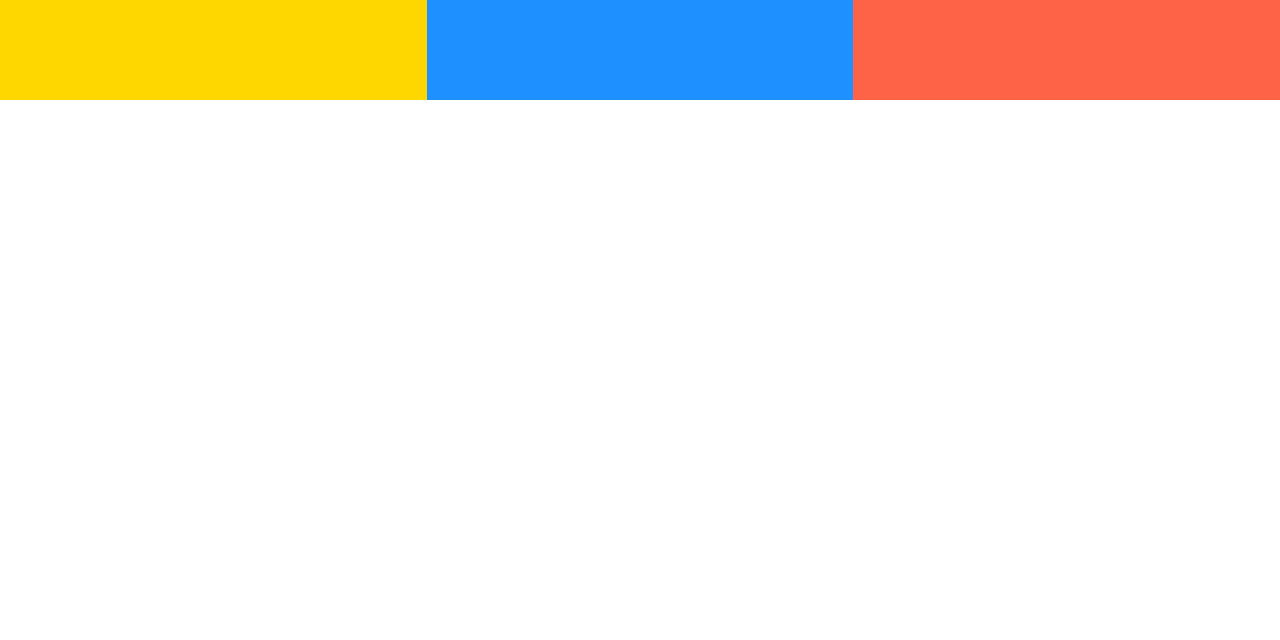
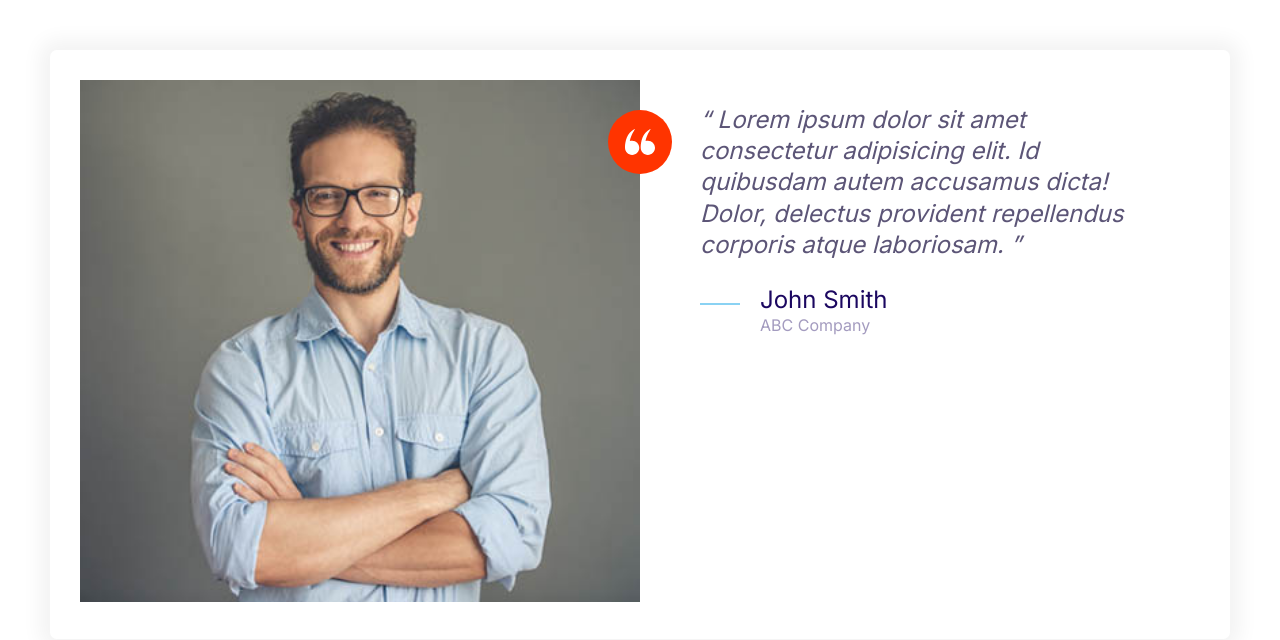
Before and after one commit to IversonLeizke/Moshfy, a plain HTML site: page index.html in a window 1280 px wide. Drawn offline with Linux system fonts and the light colour scheme.

Commit message:
testimonial definition

```diff
--- a/CSS/style.css
+++ b/CSS/style.css
@@ -165,8 +165,17 @@ a {
     height: 40px;
 }
 
+.icon--small {
+    width: 30px;
+    height: 30px;
+}
+
 .icon--primary {
     fill: var(--color-primary); /* fill is used just to change the color of SVG files */
+}
+
+.icon--white {
+    fill: #fff;
 }
 
 .icon-container {
@@ -177,6 +186,10 @@ a {
     display: inline-flex;
     justify-content: center;
     align-items: center;
+}
+
+.icon-container--accent {
+    background: var(--color-accent);
 }
 
 /* Buttons */
@@ -449,3 +462,34 @@ a {
         grid-template-columns: repeat(3, 1fr);
     }
 }
+
+/* Testimonials */
+
+.testimonial {
+    padding: 3rem;
+}
+
+.testimonial__image {
+    position: relative;
+}
+
+.testimonial__image > img {
+    width: 100%;
+}
+
+.testimonial__image > .icon-container {
+    position: absolute;
+    top: 3rem;
+    right: -32px;
+}
+
+@media screen and (min-width: 768px) {
+    .testimonial .quote,
+    .testimonial .quote_autor {
+        font-size: 2.4rem;
+    }
+
+    .testimonial .quote {
+        margin-left: 6rem;
+    }
+}
--- a/index.html
+++ b/index.html
@@ -10,11 +10,38 @@
     <link rel="stylesheet" href="CSS/normalize.css">
     <link rel="stylesheet" href="CSS/style.css">
 </head>
-<body>
-    <div class="grid grid--1X2 grid--1X3">
-        <div style="height: 100px; background-color: gold;"></div>
-        <div style="height: 100px; background-color: dodgerblue;"></div>
-        <div style="height: 100px; background-color: tomato;"></div>
+<body style="padding: 5rem;">
+    <div class="card testimonial">
+        <div class="grid grid--1X2">
+            <div class="testimonial__image">
+                <img src="Images/testimonial.jpg" alt="A happy, smiling customer">
+                <span class="icon-container icon-container--accent">
+                    <svg class="icon--small icon--white">
+                        <use xlink:href="images/sprite.svg#quotes"></use>
+                    </svg>
+                </span>
+            </div>
+            <blockquote class="quote">
+                <p class="quote__text">
+                    Lorem ipsum dolor sit amet consectetur adipisicing elit. Id quibusdam autem accusamus dicta! Dolor, delectus provident repellendus corporis atque laboriosam.
+                </p>
+                <footer>
+                    <div class="media">
+                        <div class="media__image quote__line">
+                            <svg class="icon icon--primary">
+                                <use xlink:href="images/sprite.svg#line"></use>
+                            </svg>
+                        </div>
+                        <div class="media__body">
+                            <h3 class="media__title quote_autor">John Smith</h3>
+                            <p class="quote__organization">
+                                ABC Company
+                            </p>
+                        </div>
+                    </div>
+                </footer>
+            </blockquote>
+        </div>
     </div>
 </body>
 </html>
```
Also changed, not shown: Components/testimonial.html (added, +32 -0 lines), Images/testimonial.jpg (added).
